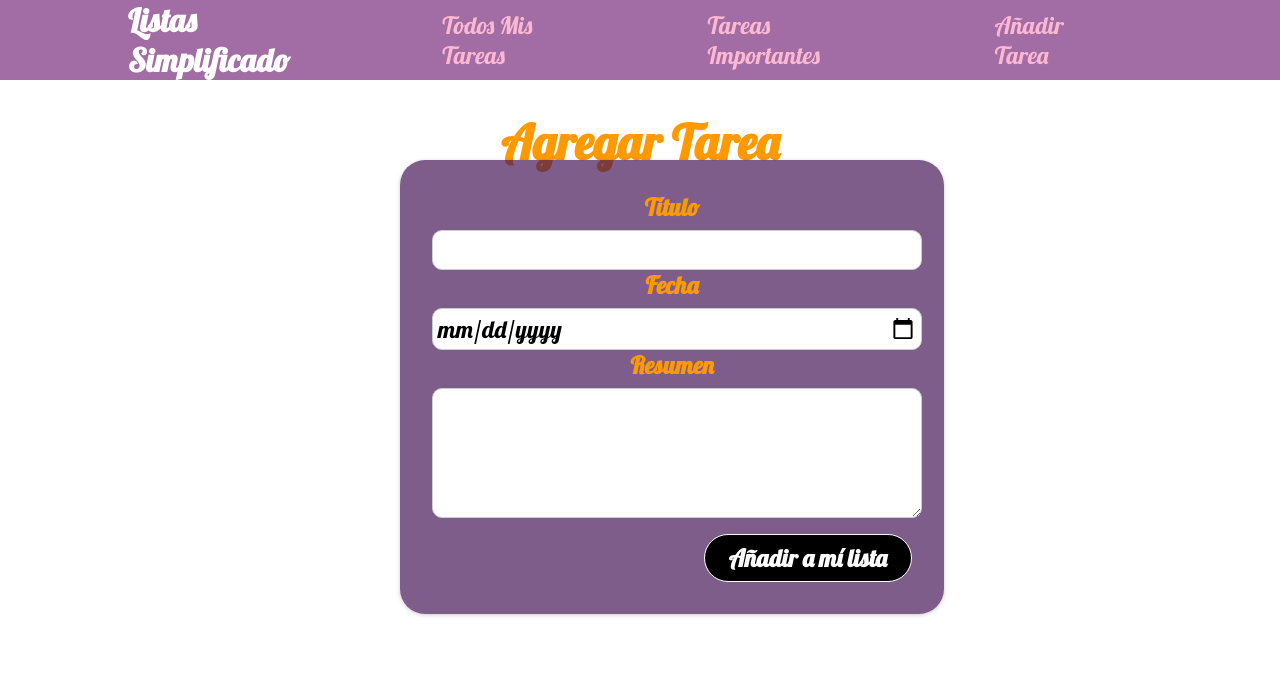
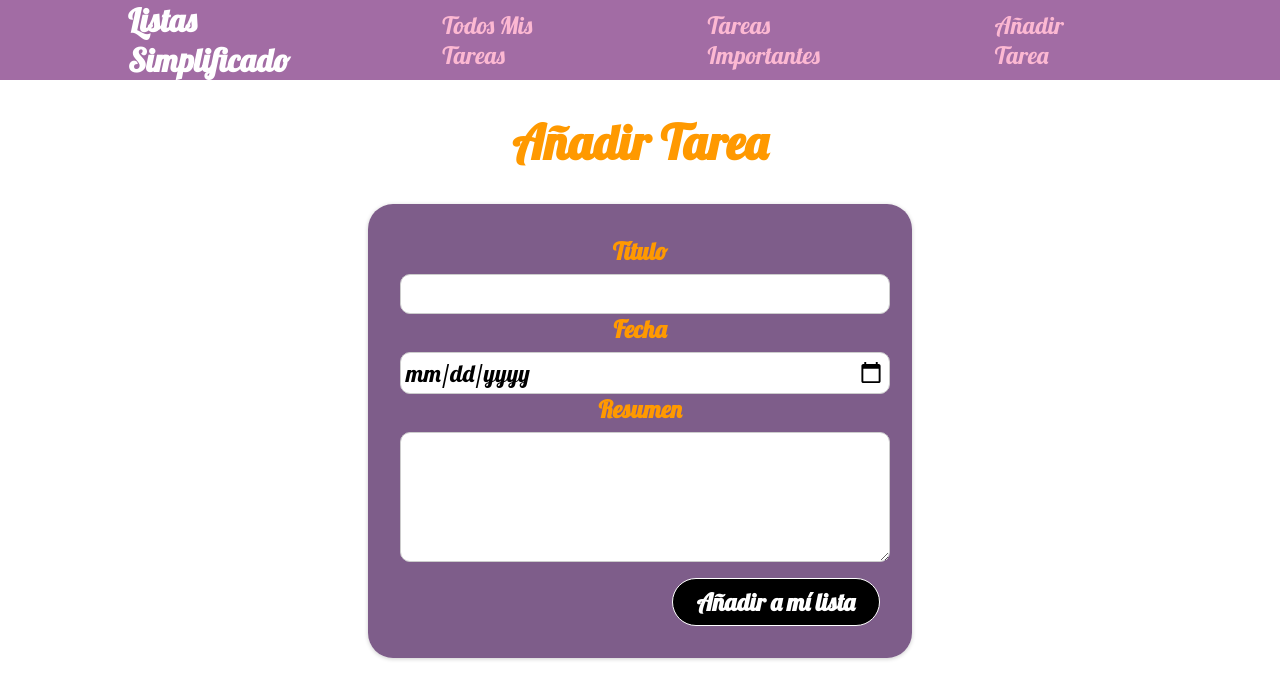
Before and after one commit to melxincognito/lista-simplificado-2.0, a React (Create React App) app: page /anadirTarea in a window 1280 px wide. Shown: the top 698 px of the page. Built offline with nearby package versions, Linux system fonts and the light colour scheme; the HTML template or start-up script is replaced by a standard one.

Commit message:
Hooked up to Firebase as backend server, form data sending correctly to server

```diff
--- a/src/components/form/NewTodoForm.module.css
+++ b/src/components/form/NewTodoForm.module.css
@@ -5,10 +5,6 @@
   padding: 2rem;
   text-align: center;
   width: 30rem;
-  z-index: 10;
-  position: fixed;
-  top: 20vh;
-  left: calc(50% - 15rem);
 }
 
 .control label {
--- a/src/components/layout/Layout.module.css
+++ b/src/components/layout/Layout.module.css
@@ -2,6 +2,7 @@
   display: flex;
   justify-content: center;
   align-items: center;
+  text-align: center;
   color: rgb(255, 153, 0);
   font-size: x-large;
   font-family: "Lobster";
--- a/src/pages/AddTodo.component.jsx
+++ b/src/pages/AddTodo.component.jsx
@@ -1,11 +1,34 @@
 import React from "react";
 import NewTodoForm from "../components/form/NewTodoForm.component";
+import { useNavigate } from 'react-router-dom';
+
 
 function AddTodosPage() {
+  const navigate = useNavigate();
+
+  function addTodoHandler(todoData) {
+    fetch(
+      "https://lista-simplificado-2-default-rtdb.firebaseio.com/todosMisTareas.json",
+      {
+        method: "POST",
+        body: JSON.stringify(todoData),
+        headers: {
+          "Content-Type": "application/json",
+        },
+      }
+    ).then(() => {
+      navigate('/')
+    });
+  }
+
   return (
     <div>
-      <h1> Agregar Tarea </h1>
-      <NewTodoForm/>
+      <h1>Añadir Tarea</h1>
+      <div>
+           <NewTodoForm onAddTodo={addTodoHandler}/>
+      </div>
+
+
     </div>
   );
 }
```
